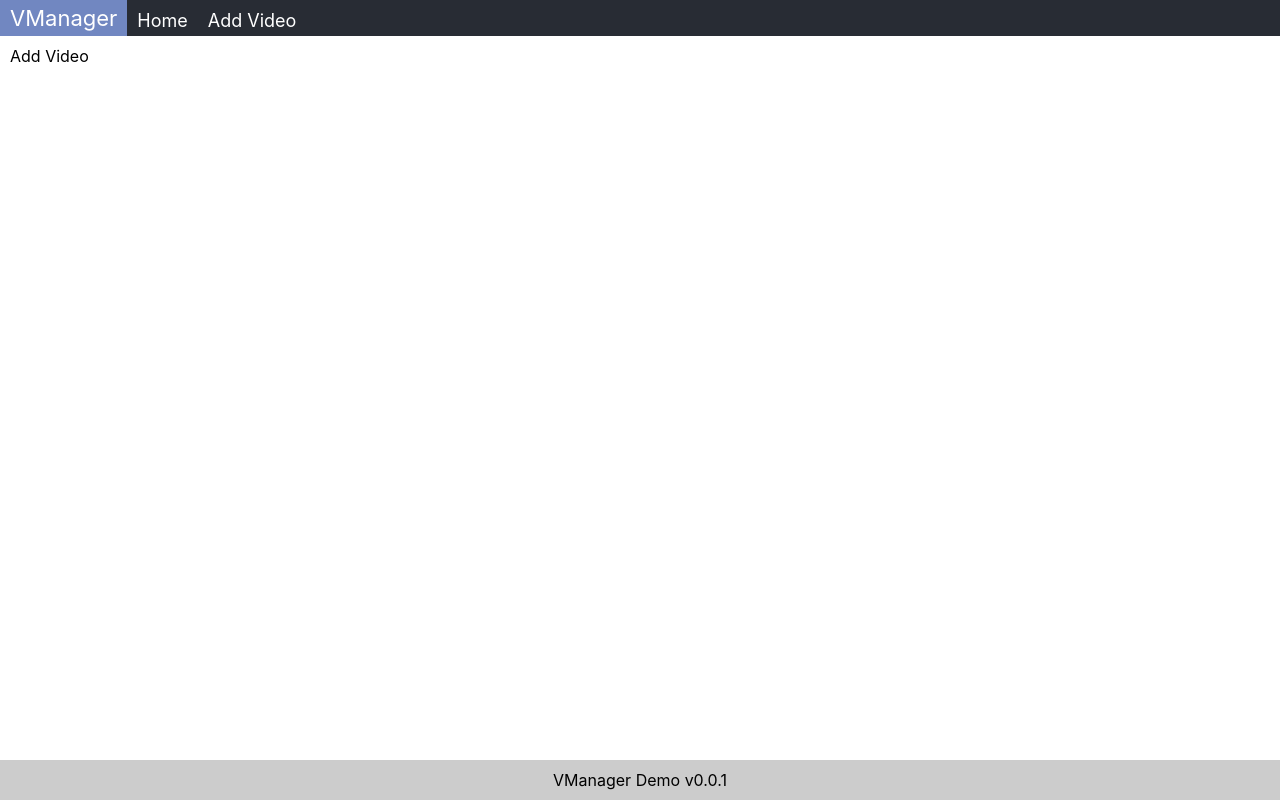
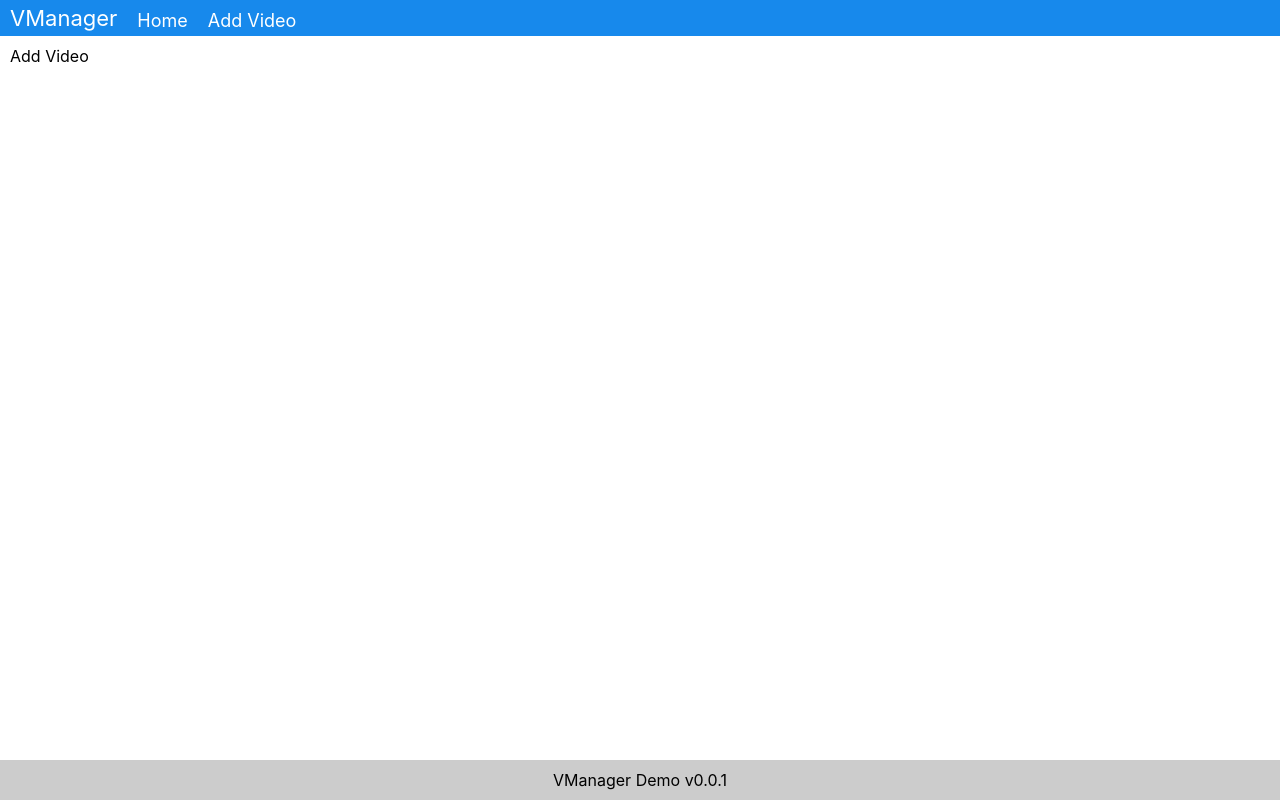
Before and after one commit to NakulShinde/video-manager, a React (Create React App) app: page /add-video in a window 1280 px wide. Built offline with nearby package versions, Linux system fonts and the light colour scheme.

Commit message:
Header CSS changes. used shared scss variables, color changes, hover changes.

```diff
--- a/src/Components/Header/Header.module.scss
+++ b/src/Components/Header/Header.module.scss
@@ -1,23 +1,28 @@
+@import './../../Styles/sharedVariables';
+
 :local {
     .app__header {
-        background-color: #282c34;
+        background-color: $primary-color;
         display: flex;
         flex-direction: row;
         justify-content: left;
-        color: white;
-    }
-    .app__header div {
-        padding: 5px 10px;
-        display: flex;
-        align-items: flex-end;
-    }
-    .app__header div:hover {
-        background-color: #87a2ebc5;
-        cursor: pointer;
+        color: $color-white;
+        div {
+            padding: 5px 10px;
+            display: flex;
+            align-items: flex-end;
+            &.link:hover {
+                background-color: $background-color-shade-1;
+                cursor: pointer;
+                a {
+                    color: $primary-color;
+                }
+            }
+        }
     }
     .link a,
     .title a {
-        color: #ffffff;
+        color: $color-white;
         text-decoration: none;
     }
     .title a {
```
